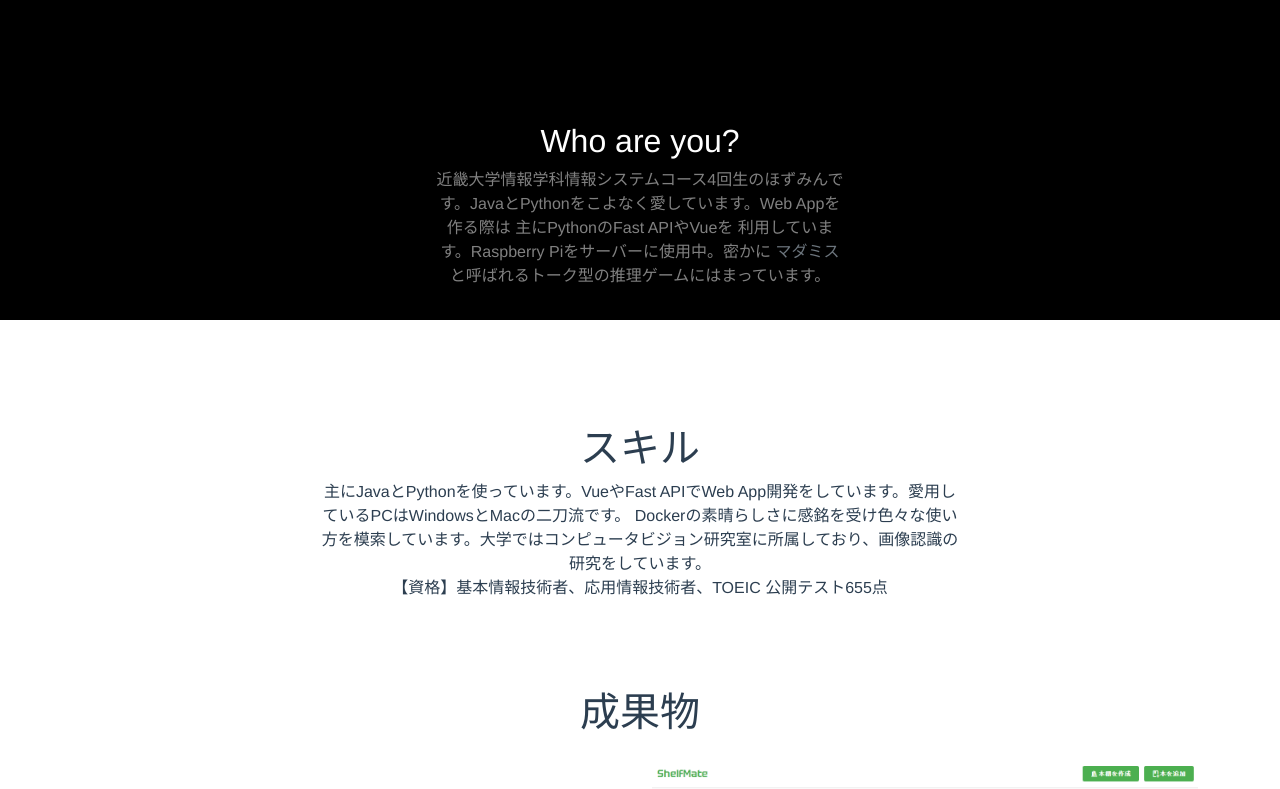
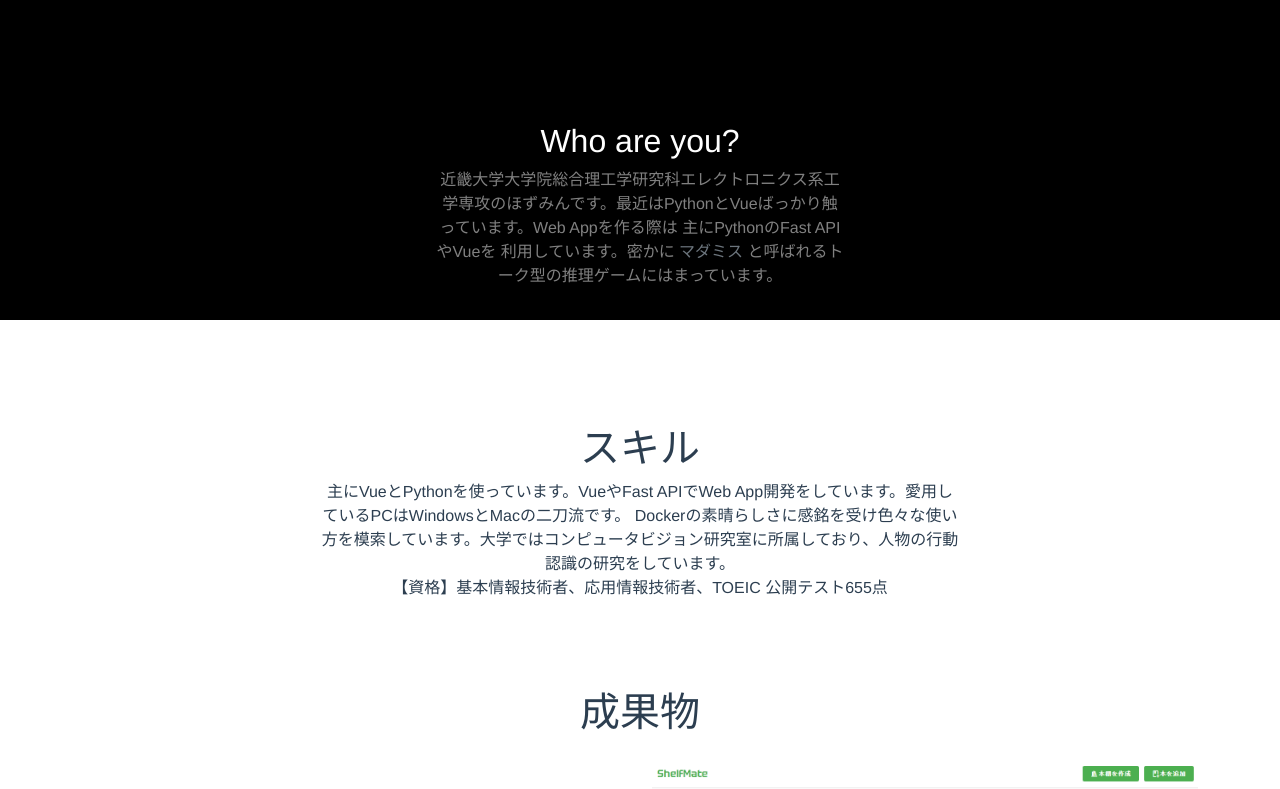
Before and after one commit to YumaHozumi/my-portfolio, a Vue app: page / in a window 1280 px wide. Shown: the part 366-1155 px from the top of the page. Built offline with nearby package versions, Linux system fonts and the light colour scheme.

Commit message:
Content.vueを更新し、大学および研究情報を更新

```diff
--- a/src/components/Content.vue
+++ b/src/components/Content.vue
@@ -23,9 +23,9 @@
             <div class="row g-4">
                 <div class="col-lg-4 mx-auto">
                     <h2 class="text-white">Who are you?</h2>
-                    <p class="text-white-50">近畿大学情報学科情報システムコース4回生のほずみんです。JavaとPythonをこよなく愛しています。Web Appを作る際は
+                    <p class="text-white-50">近畿大学大学院総合理工学研究科エレクトロニクス系工学専攻のほずみんです。最近はPythonとVueばっかり触っています。Web Appを作る際は
                     主にPythonのFast APIやVueを
-                    利用しています。Raspberry Piをサーバーに使用中。密かに
+                    利用しています。密かに
                     <a href="https://www.bodoge-intl.com/list/insapo/murder/" target="_blank" class="text-decoration-none link-secondary">マダミス</a>
                     と呼ばれるトーク型の推理ゲームにはまっています。</p>
                 </div>
@@ -39,8 +39,8 @@
             <div class="row align-items-center g-4">
                 <div class="col-lg-7 mx-auto">
                     <p class="h1">スキル</p>
-                    <p>主にJavaとPythonを使っています。VueやFast APIでWeb App開発をしています。愛用しているPCはWindowsとMacの二刀流です。
-                    Dockerの素晴らしさに感銘を受け色々な使い方を模索しています。大学ではコンピュータビジョン研究室に所属しており、画像認識の研究をしています。
+                    <p>主にVueとPythonを使っています。VueやFast APIでWeb App開発をしています。愛用しているPCはWindowsとMacの二刀流です。
+                    Dockerの素晴らしさに感銘を受け色々な使い方を模索しています。大学ではコンピュータビジョン研究室に所属しており、人物の行動認識の研究をしています。
                     <br>【資格】基本情報技術者、応用情報技術者、TOEIC 公開テスト655点</p>
                 </div>
             </div>
```
